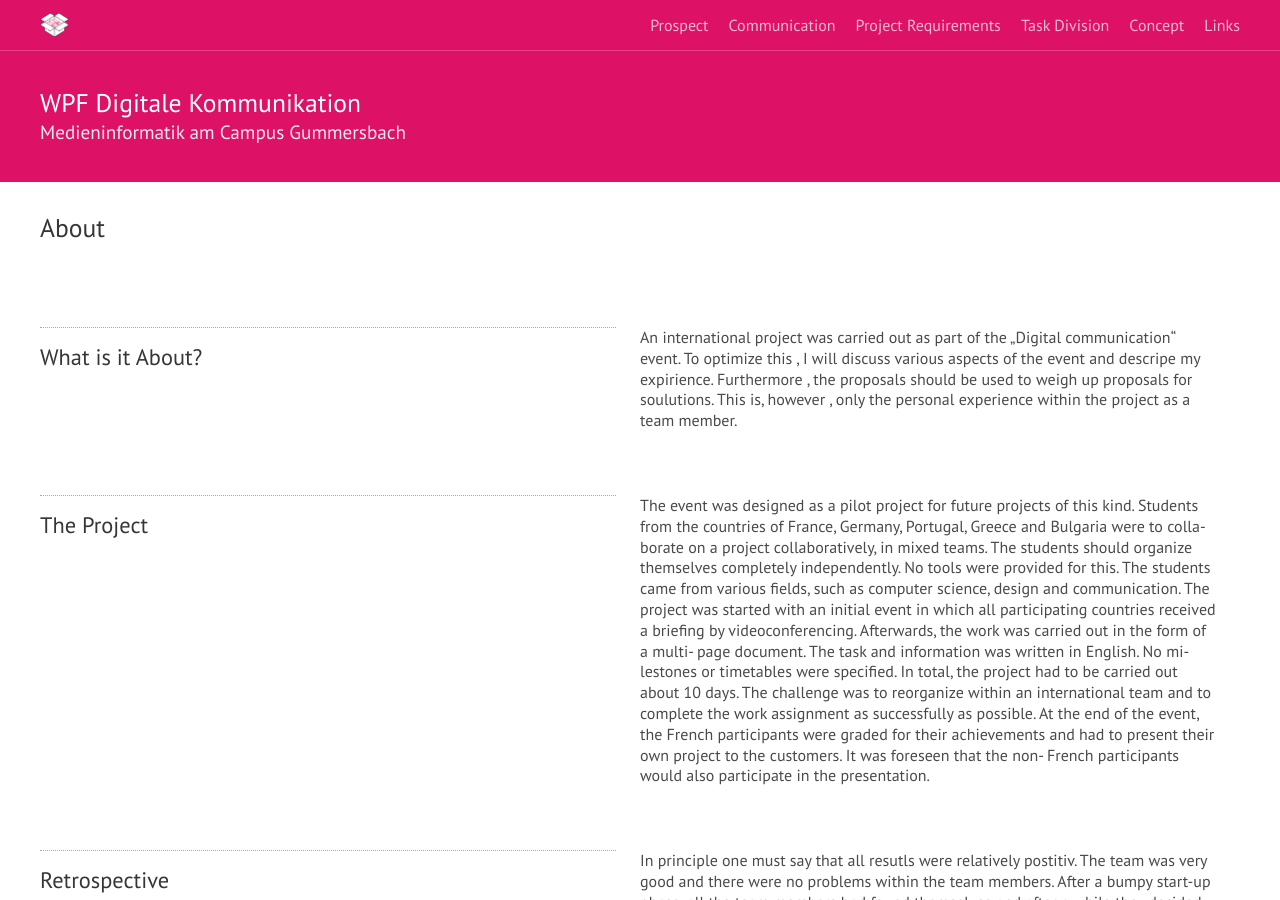
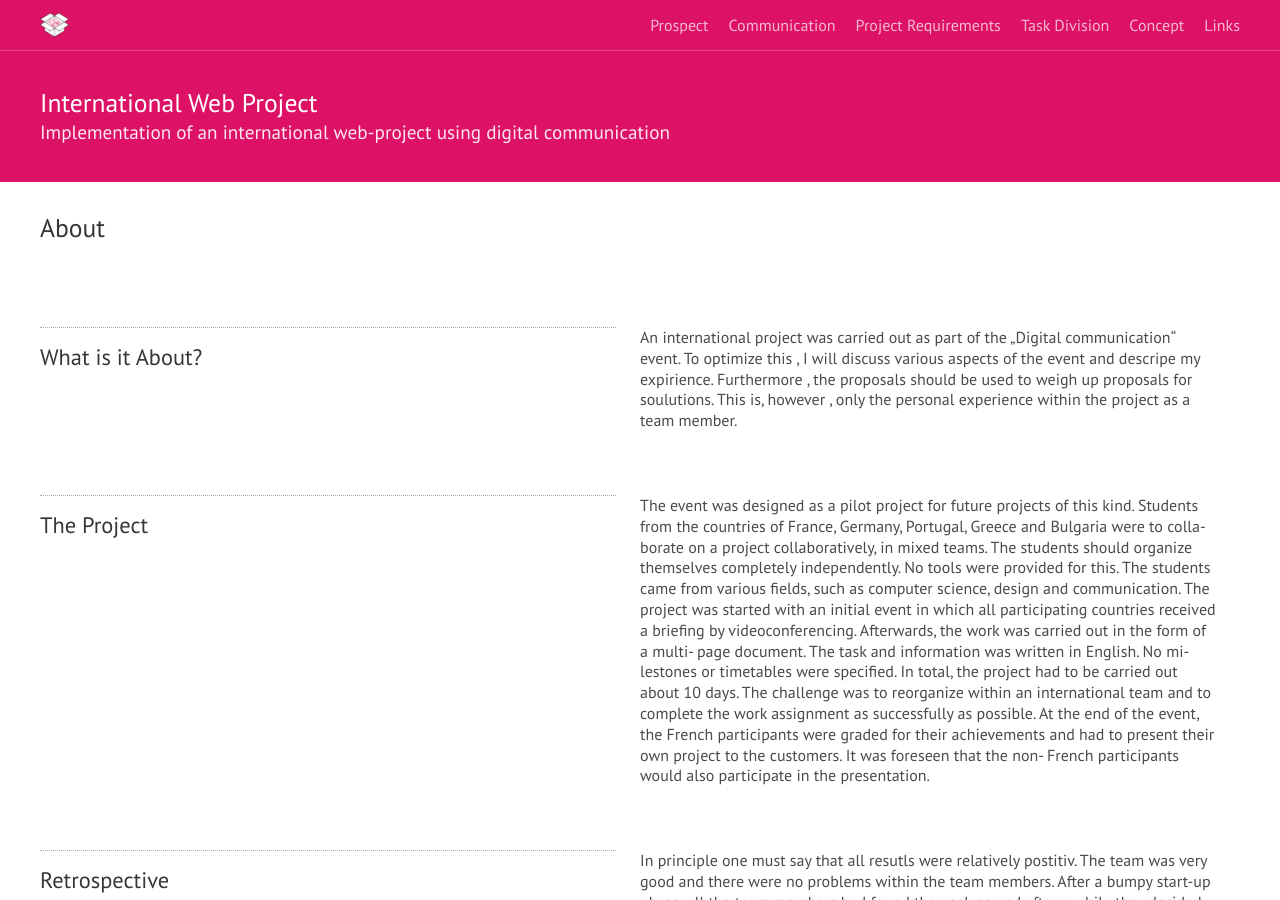
Before and after one commit to th-koeln/wpf_dig_kom, a Jekyll site: the page built from index.md, in a window 1280 px wide and 900 px high. Built offline with Jekyll 4.4.1, drawn with Linux system fonts in a browser that asks for light colours; nearby versions of some CDN libraries.

Commit message:
Update _config.yml

```diff
--- a/_config.yml
+++ b/_config.yml
@@ -3,10 +3,10 @@
 #
 
 # Name of your site (displayed in the header)
-name: WPF Digitale Kommunikation
+name: International Web Project
 
 # Short bio or description (displayed in the header)
-description: Medieninformatik am Campus Gummersbach
+description: Implementation of an international web-project using digital communication
 
 # URL of your avatar or profile pic (you could use your GitHub profile pic)
 avatar: https://raw.githubusercontent.com/th-koeln/mi-2017/master/images/box.png
```
